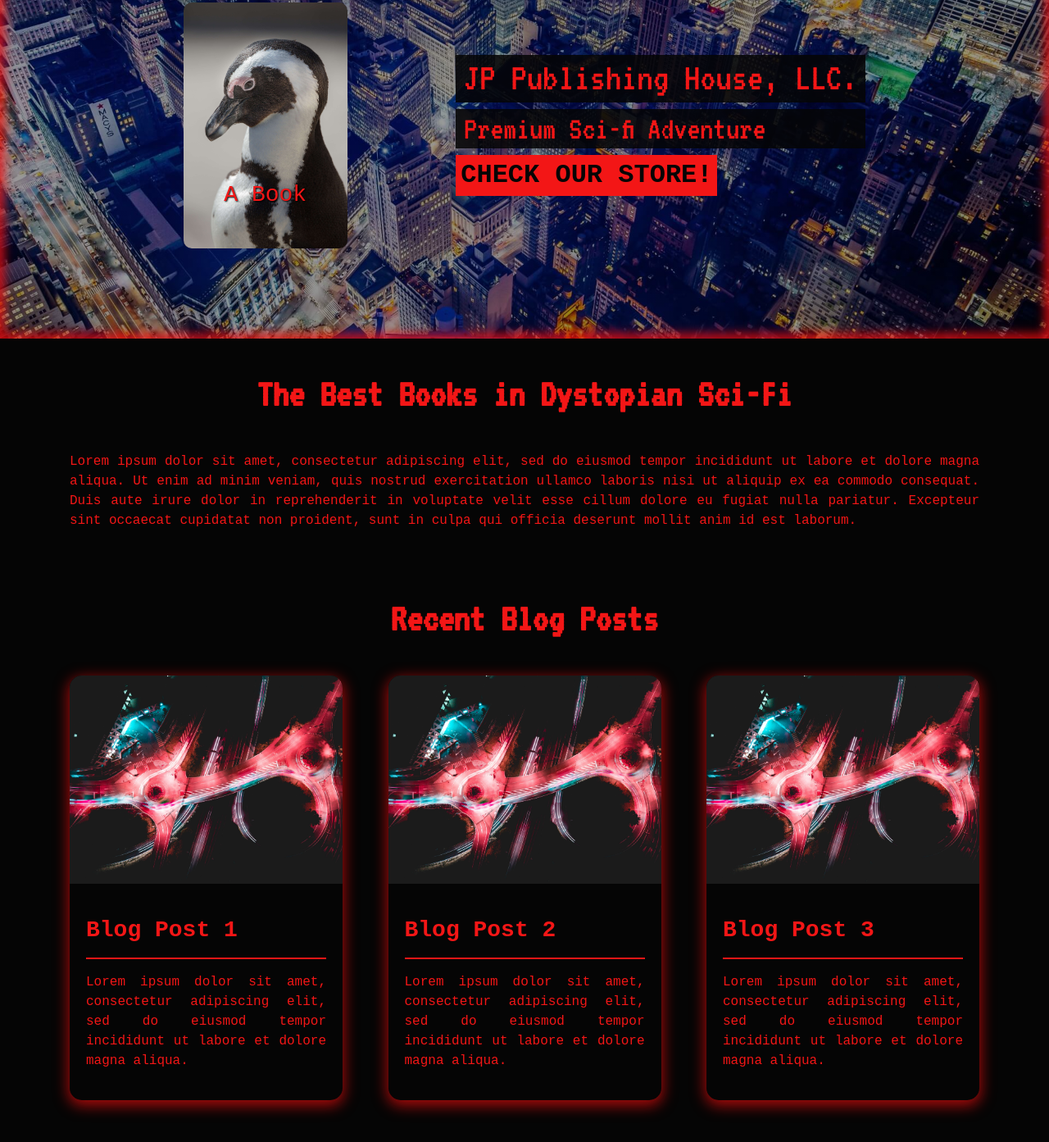
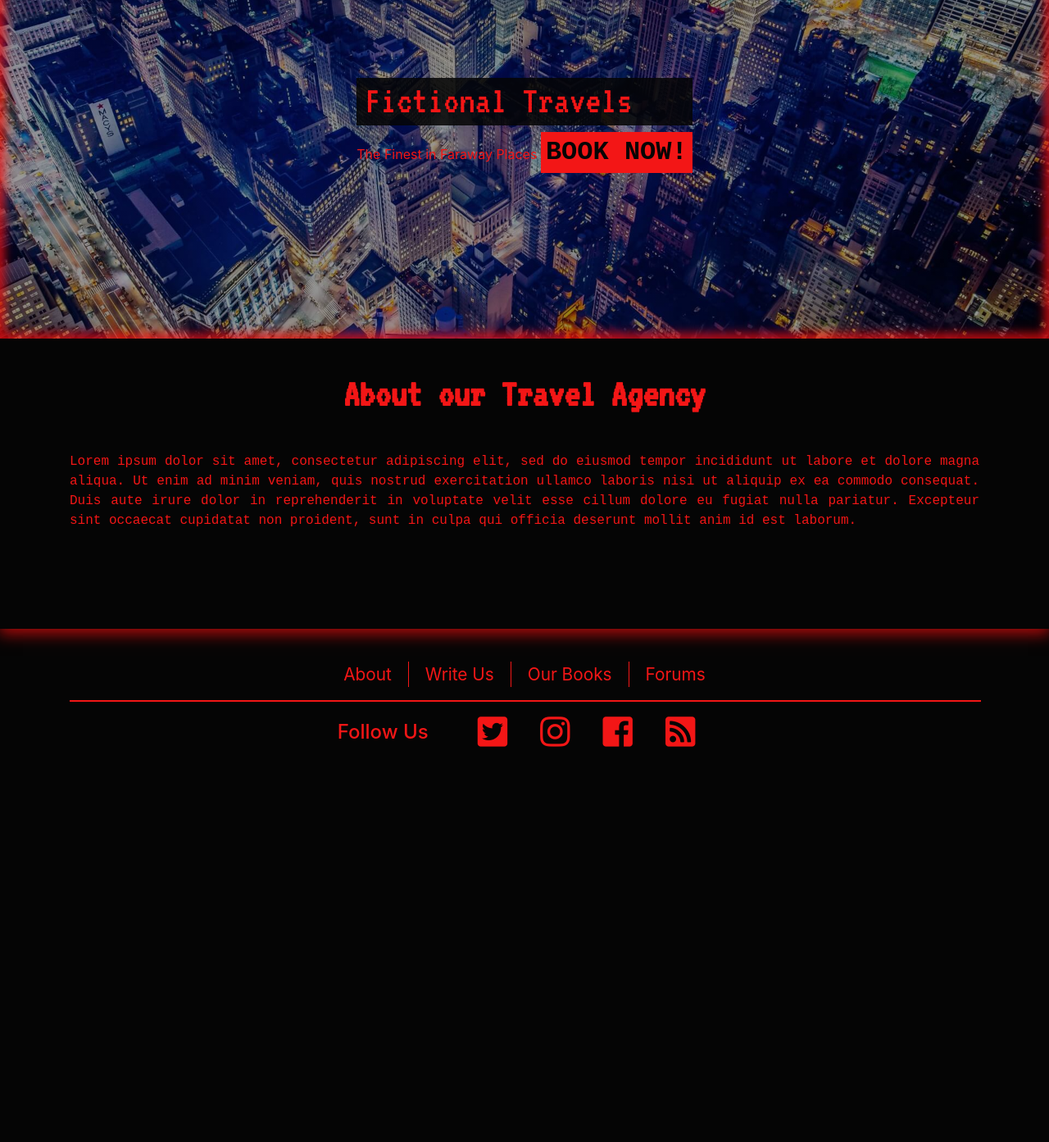
Before and after one commit to akmadsen/travel-agency-mock, a website: page index.html in a window 1280 px wide. Shown: the part 187-1580 px from the top of the page at 82% size. After the commit the page ends 1254 px from the top, so only its background shows below. Drawn offline with nearby package versions, Linux system fonts and the light colour scheme.

Commit message:
Starting to butcher the index page

```diff
--- a/index.html
+++ b/index.html
@@ -20,23 +20,21 @@
     <!-- Custom CSS -->
     <link rel="stylesheet" href="./css/app.css">
 
-    <title>CPNT 270 - Assignment 4 - Cyberpunk Website</title>
+    <title>Fictional Travels</title>
 </head>
 
 <body class="index">
 
     <div class="nav-container">
-
         <!-- * * * * * * * * * * * * * * * * * * *
             Header and Navigation Components
             * * * * * * * * * * * * * * * * * * * -->
         <div id="mobile-menu" class="mobile-menu closed">
             <button id="close-button" class="close-button">Close</button>
             <ul>
-                <li><a href="./index.html">Home</a></li>
-                <li><a href="./product.html">Books</a></li>
-                <li><a href="./about.html">About</a></li>
-                <li><a href="./contact.html">Contact</a></li>
+                <li><a href="./products.html">Vacation Packages</a></li>
+                <li><a href="./register.html">Our Team</a></li>
+                <li><a href="./contact.html">Contact Us</a></li>
             </ul>
         </div>
 
@@ -50,10 +48,9 @@
                 </div>
                 <nav>
                     <ul>
-                        <li><a href="./index.html">Home</a></li>
-                        <li><a href="./product.html">Books</a></li>
-                        <li><a href="./about.html">About</a></li>
-                        <li><a href="./contact.html">Contact</a></li>
+                        <li><a href="./products.html">Vacation Packages</a></li>
+                        <li><a href="./register.html">Our Team</a></li>
+                        <li><a href="./contact.html">Contact Us</a></li>
                     </ul>
                 </nav>
                 <button class="open-button" id="open-button"><i class="fas fa-bars"></i></button>
@@ -68,13 +65,10 @@
         <div class="nav-spacer"></div>
         <div class="container">
             <div class="index-hero-content">
-                <div class="fake-book">
-                    <h3>A Book</h3>
-                </div>
                 <div class="hero-text">
-                    <h1>JP Publishing House, LLC. </h1>
-                    <h2>Premium Sci-fi Adventure</h2>
-                    <button class="hero-button">Check Our Store!</button>
+                    <h1>Fictional Travels</h1>
+                    <span>The Finest in Faraway Places</span>
+                    <button class="hero-button">Book Now!</button>
                 </div>
             </div>
         </div>
@@ -87,7 +81,7 @@
     <main>
         <div class="container">
 
-            <h2>The Best Books in Dystopian Sci-Fi</h2>
+            <h2>About our Travel Agency</h2>
 
             <p>Lorem ipsum dolor sit amet, consectetur adipiscing elit, sed do eiusmod tempor incididunt ut labore et
                 dolore magna aliqua. Ut enim ad minim veniam, quis nostrud exercitation ullamco laboris nisi ut aliquip
@@ -95,56 +89,6 @@
                 eu fugiat nulla pariatur. Excepteur sint occaecat cupidatat non proident, sunt in culpa qui officia
                 deserunt mollit anim id est laborum.</p>
 
-            <h2>Recent Blog Posts</h2>
-
-            <div class="card-container">
-
-                <div class="blog-card">
-                    <a href="#">
-                        <img src="./assets/raphael-schaller-335025-unsplash.jpg" alt="First Blog Post Image">
-                        <div class="card-blurb">
-                            <h3>Blog Post 1</h3>
-                            <hr>
-                            <p>Lorem ipsum dolor sit amet, consectetur adipiscing elit, sed do eiusmod tempor
-                                incididunt ut
-                                labore
-                                et dolore magna aliqua.
-                            </p>
-                        </div>
-                    </a>
-                </div>
-
-                <div class="blog-card">
-                    <a href="#">
-                        <img src="./assets/raphael-schaller-335025-unsplash.jpg" alt="First Blog Post Image">
-                        <div class="card-blurb">
-                            <h3>Blog Post 2</h3>
-                            <hr>
-                            <p>Lorem ipsum dolor sit amet, consectetur adipiscing elit, sed do eiusmod tempor
-                                incididunt ut
-                                labore
-                                et dolore magna aliqua.
-                            </p>
-                        </div>
-                    </a>
-                </div>
-
-                <div class="blog-card">
-                    <a href="#">
-                        <img src="./assets/raphael-schaller-335025-unsplash.jpg" alt="First Blog Post Image">
-                        <div class="card-blurb">
-                            <h3>Blog Post 3</h3>
-                            <hr>
-                            <p>Lorem ipsum dolor sit amet, consectetur adipiscing elit, sed do eiusmod tempor
-                                incididunt ut
-                                labore
-                                et dolore magna aliqua.
-                            </p>
-                        </div>
-                    </a>
-                </div>
-
-            </div>
         </div>
     </main>
 
```
